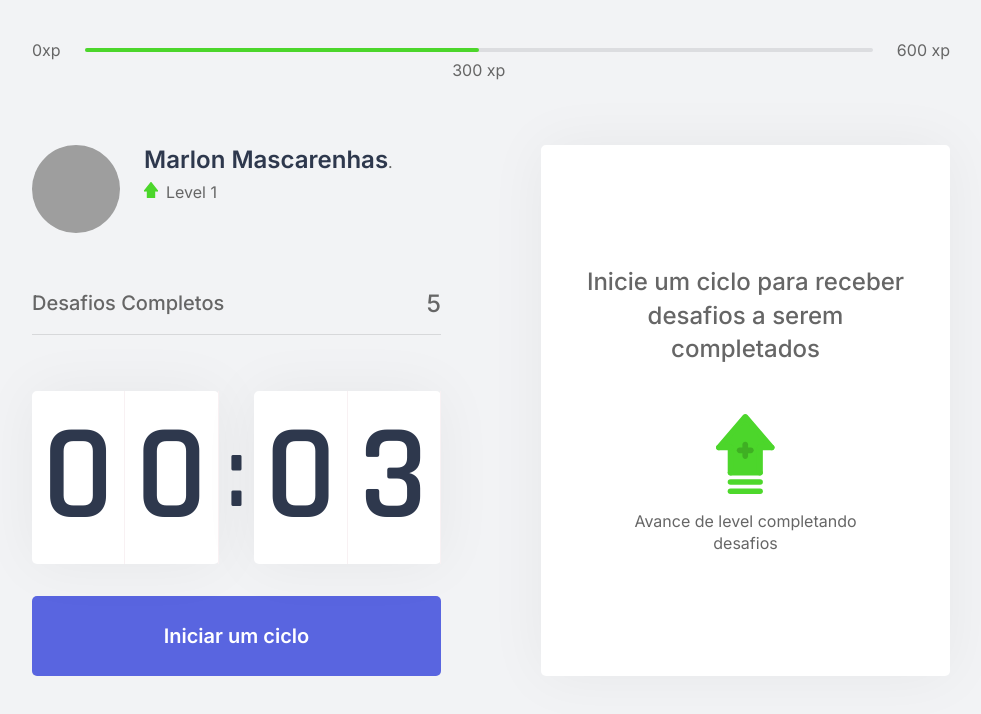
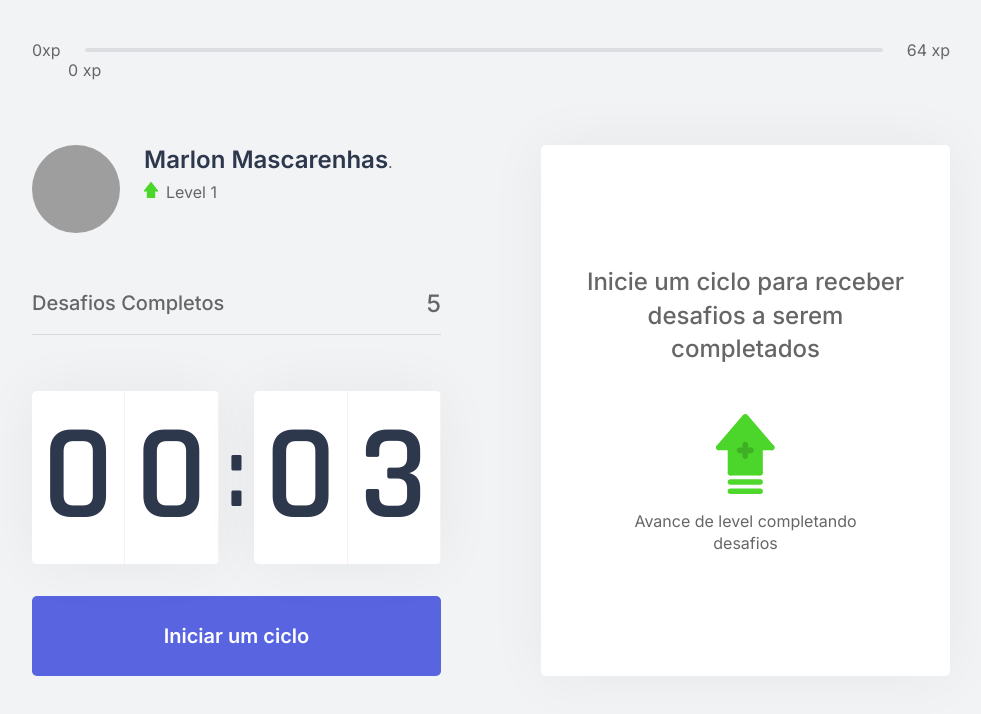
Before and after one commit to MarlonMascarenhas/moveit-next, a Next.js app: page / in a window 1280 px wide. Shown: the top 714 px of the page, without its empty margins (149-1130 px from the left). Built offline with nearby package versions, Linux system fonts and the light colour scheme; grey boxes are pictures that could not be loaded.

Commit message:
Experience Bar automatica

```diff
--- a/src/components/ExperienceBar.tsx
+++ b/src/components/ExperienceBar.tsx
@@ -1,17 +1,23 @@
+import { useContext } from 'react';
+import { ChallengesContext } from '../contexts/ChallengesContext';
 import styles from '../styles/components/ExperienceBar.module.css';
 
 export function ExperienceBar() {
+
+    const { currentExperience, experienceToNextLevel } = useContext(ChallengesContext);
+
+    const percentToNextLevel = Math.round(currentExperience * 100) / experienceToNextLevel;
     return (
         <header className={styles.experienceBar}>
             <span>0xp</span>
             <div>
-                <div style={{width: '50%' }}/>
+                <div style={{width: `${percentToNextLevel}%` }}/>
 
-                <span className={styles.currentExperience} style= {{ left: '50%'}}>
-                    300 xp
+                <span className={styles.currentExperience} style= {{ left: `${percentToNextLevel}%`}}>
+                    { currentExperience } xp
                 </span>
             </div>
-            <span>600 xp</span>
+            <span>{ experienceToNextLevel } xp</span>
         </header>
     )
 }
--- a/src/contexts/ChallengesContext.tsx
+++ b/src/contexts/ChallengesContext.tsx
@@ -10,10 +10,12 @@ interface ChallengesContextData {
     level: number;
     currentExperience: number;
     challengesCompleted: number;
-    activeChallenge: Challenge,
+    experienceToNextLevel: number;
+    activeChallenge: Challenge;
     levelUp: () => void;
     startNewChallenge: () => void;
     resetChallenge: () => void;
+
 }
 interface ChallengesPoviderProps {
     children: ReactNode;
@@ -28,6 +30,9 @@ export function ChallengesProvider({children}: ChallengesPoviderProps) {
 
 
     const [activeChallenge, setActiveChallenge] = useState(null);
+
+    const experienceToNextLevel = Math.pow((level + 1) * 4, 2)
+
     function levelUp() {
         console.log('oi')
     }
@@ -51,7 +56,8 @@ export function ChallengesProvider({children}: ChallengesPoviderProps) {
             levelUp,
             startNewChallenge,
             activeChallenge,
-            resetChallenge
+            resetChallenge,
+            experienceToNextLevel
             }}>
             {children}
         </ChallengesContext.Provider>
```
